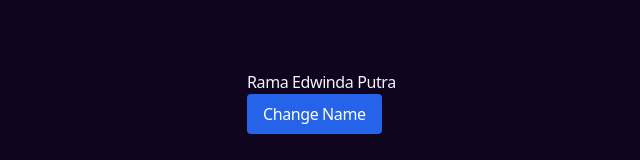
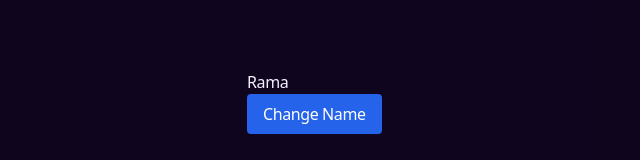
Before and after one commit to ramaedwindap/reactjs-basic, a React (Vite) app: page / in a window 1280 px wide. Shown: the part 298-458 px from the top of the page, without its empty margins (169-809 px from the left). Built offline with nearby package versions, Linux system fonts and the light colour scheme.

Commit message:
penerapan usestate, but ...

```diff
--- a/src/App.jsx
+++ b/src/App.jsx
@@ -1,11 +1,13 @@
 import PlaceContentCenter from './components/PlaceContentCenter';
 import Button from './components/Button';
+import { useState } from 'react';
 
 export default function App() {
-    let name = 'Rama Edwinda Putra';
+    const [name, setName] = useState('Rama');
 
     function handleClick() {
-        name = 'ramepitsme!';
+        setName('ramepitsme!');
+        console.log(name);
     }
 
     return (
```
